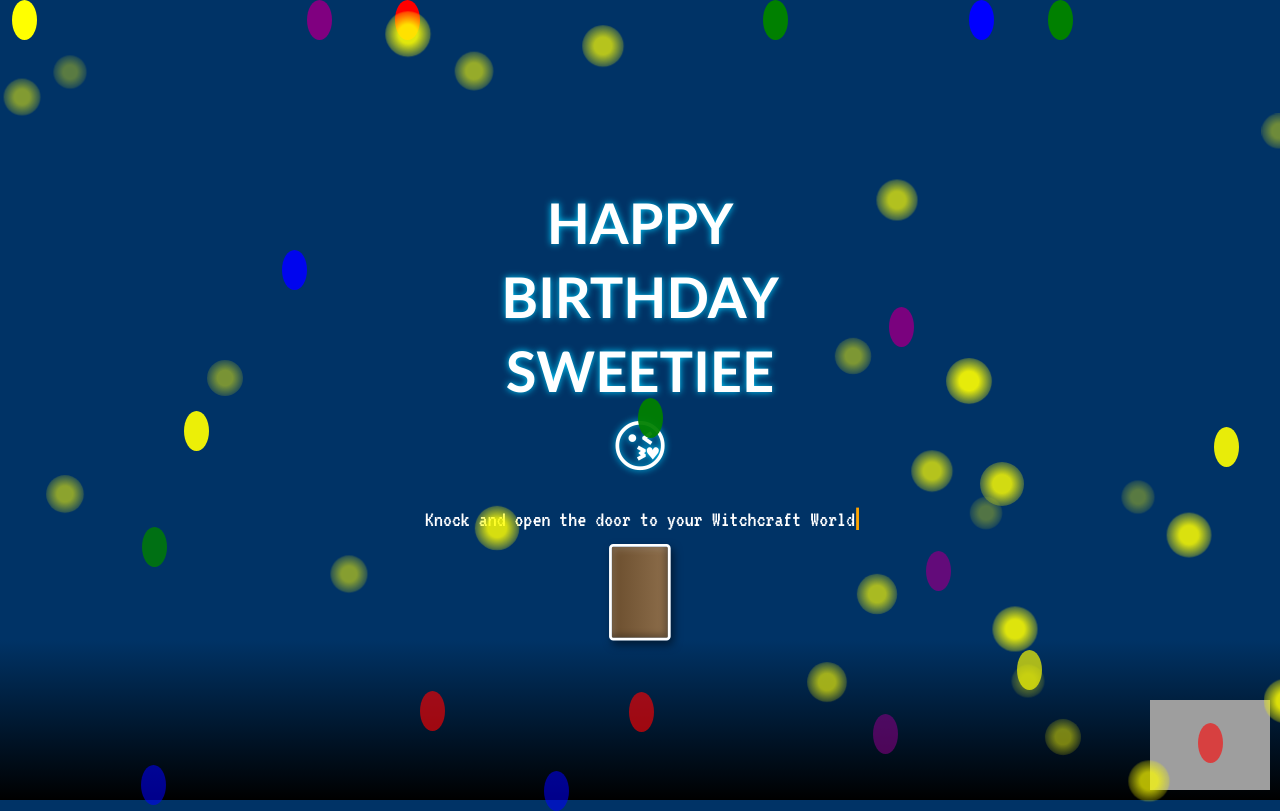
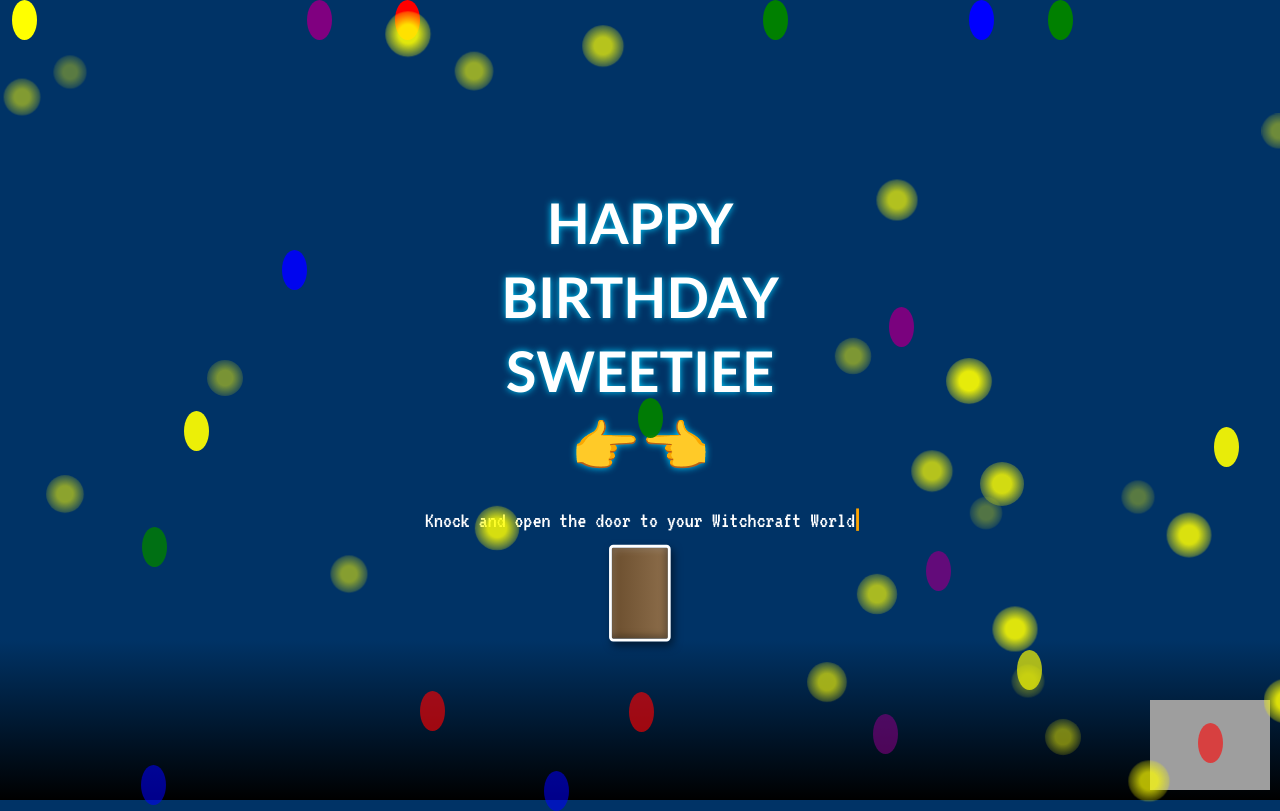
Before and after one commit to Kaafi-Cloudy/BDY, a plain HTML site: page page1.html in a window 1280 px wide. Shown: the top 811 px of the page. Drawn offline with Linux system fonts and the light colour scheme; grey boxes are pictures that could not be loaded; a web font is replaced by a local one.

Commit message:
Update page1.html

```diff
--- a/page1.html
+++ b/page1.html
@@ -111,7 +111,7 @@
       <span>HAPPY</span>
       <span>BIRTHDAY</span>
       <span>SWEETIEE</span>
-      <span>😘</span>
+      <span>👉👈</span>
     </div><div class="typing-text">Knock and open the door to your Witchcraft World</div>
 
 <a href="page3.html">
```
